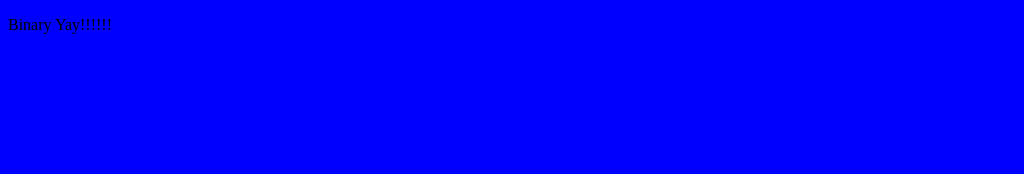
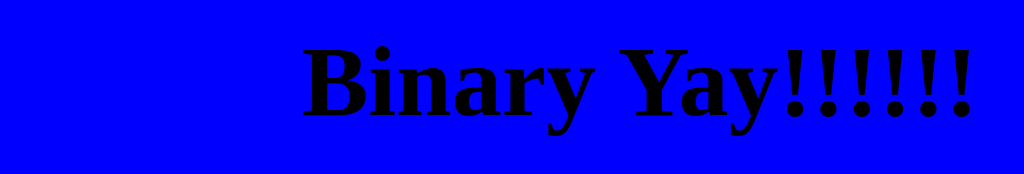
Before and after one commit to jmt4994/binary-website, a plain HTML site: page index.html in a window 1280 px wide. Shown: the whole page, without its empty margins (0-1024 px from the left). Drawn offline with Linux system fonts and the light colour scheme.

Commit message:
Update index.html

```diff
--- a/index.html
+++ b/index.html
@@ -1,11 +1,13 @@
 <!DOCTYPE html>
-<head>
+<head style="padding: 0px 0px;">
   <title>Binary Website!</title>
   <link rel="stylesheet" href="styles.css">
   <link rel="icon" href="binary.jpg" type="jpg">
 </head>
-<body>
-  <p>
-    Binary Yay!!!!!!
-  </p>
+<body style="padding: 0px 0px;">
+  <div style="padding: 0px 0px; width: 100%; display: flex; justify-content: center; align-items: center; height: 100%">
+    <p style="padding: 0px 0px; width: fit-content;">
+      <b style="padding: 0px 0px; font-size: 100px; width: fit-content;">Binary Yay!!!!!!</b>
+    </p>
+  </div>
 </body>
```
